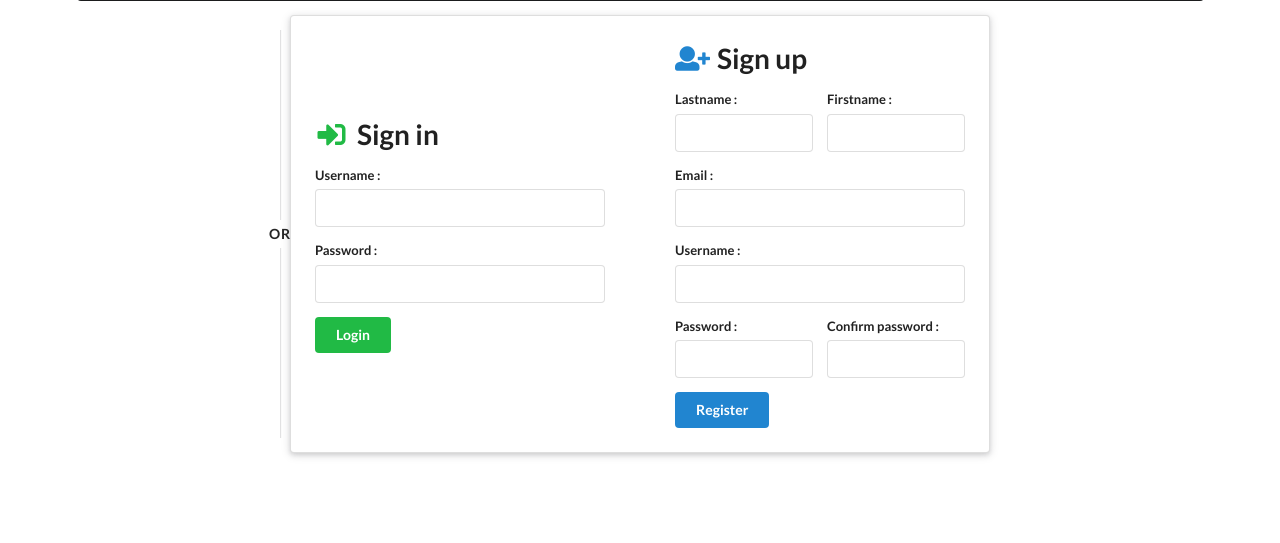
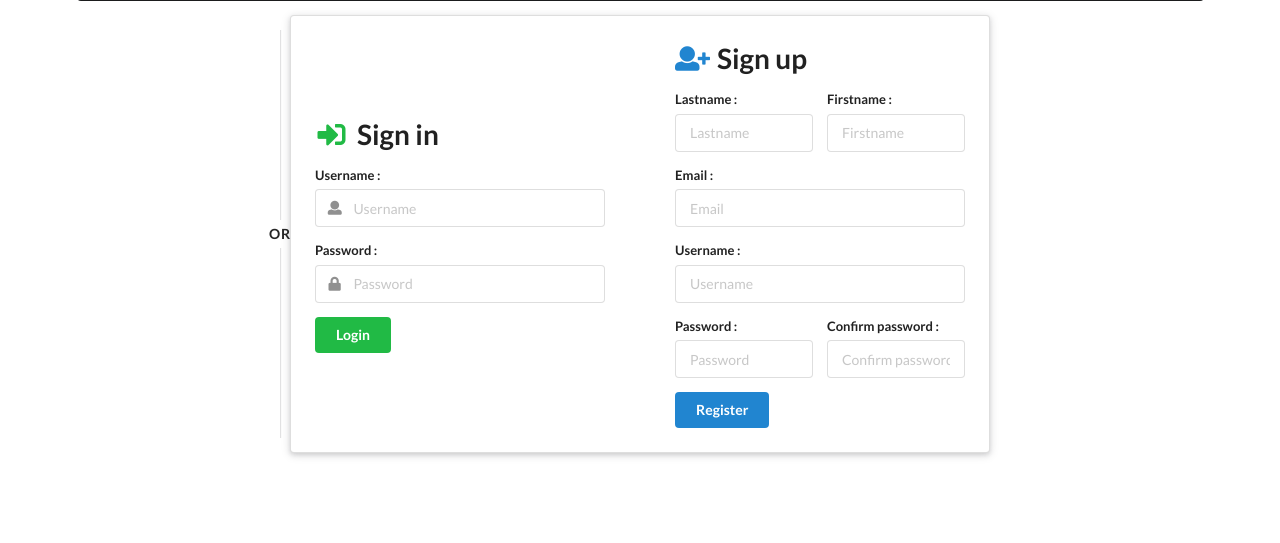
Before and after one commit to benoitmaillard08/Zzznake, a PHP site: page /index.php in a window 1280 px wide. Shown: the part 59-602 px from the top of the page. Run offline with PHP 8.4, Linux system fonts and the light colour scheme; some libraries are stand-ins or nearby versions.

Commit message:
Add files via upload
Amélioration graphique des formulaires

```diff
--- a/login.php
+++ b/login.php
@@ -13,12 +13,18 @@
 
 						<div class="field">
 							<label>Username : </label>
-							<input type="text" name="username_login">
+							<div class="ui left icon input">
+								<input type="text" placeholder="Username" name="username_login">
+								<i class="user icon"></i>
+							</div>
 						</div>
 
 					<div class="field">
 						<label>Password :</label>
-						<input type="password" name="password_login">
+						<div class="ui left icon input">
+							<input type="password" placeholder="Password" name="password_login">
+							<i class="lock icon"></i>
+						</div>
 					</div>
 
 				<button class="ui green button" type="submit">Login</button>
@@ -36,34 +42,34 @@
 				<div class="two fields">
 					<div class="field">
 						<label>Lastname : </label>
-						<input type="text" name="lastname">
+						<input type="text" placeholder="Lastname" name="lastname">
 					</div>
 
 					<div class="field">
 						<label>Firstname : </label>
-						<input type="text" name="firstname">
+						<input type="text" placeholder="Firstname" name="firstname">
 					</div>
 				</div>
 
 				<div class="field">
 					<label>Email : </label>
-					<input type="email" name="email">
+					<input type="email" placeholder="Email" name="email">
 				</div>
 
 				<div class="field">
 					<label>Username : </label>
-					<input type="text" name="username">
+					<input type="text" placeholder="Username" name="username">
 				</div>
 
 				<div class="two fields">
 					<div class="field">
 						<label>Password : </label>
-						<input type="password" name="password1">
+						<input type="password" placeholder="Password" name="password1">
 					</div>
 
 					<div class="field">
 						<label>Confirm password : </label>
-						<input type="password" name="password2">
+						<input type="password" placeholder="Confirm password" name="password2">
 					</div>
 				</div>
 
```
